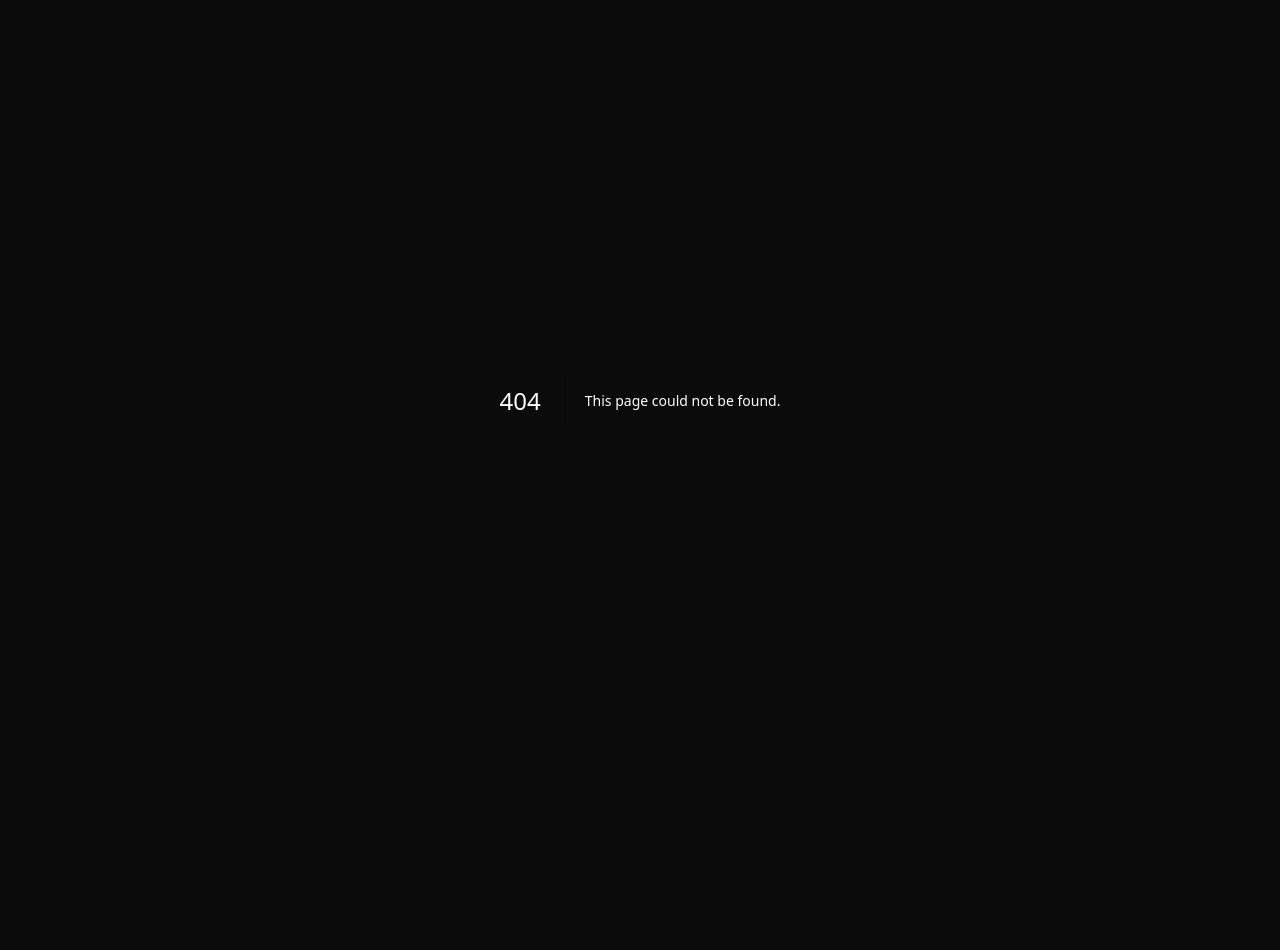
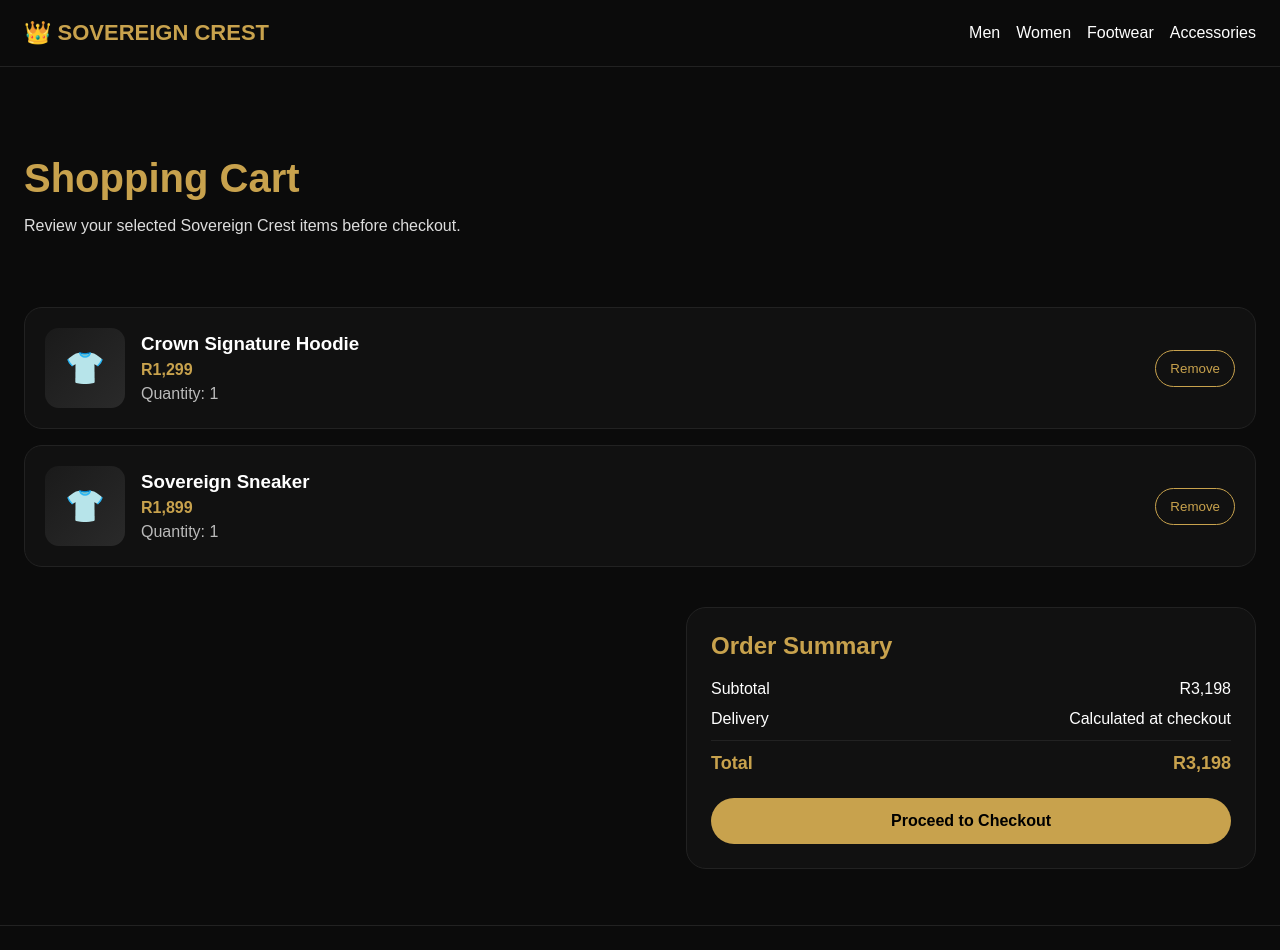
Before and after one commit to Sandile334699/sovereign-crest-store, a Next.js app: page /cart in a window 1280 px wide. Before the commit this address had no page. Shown: the top 950 px of the page. Before the commit the page ends 800 px from the top, so only its background shows below. Built offline with nearby package versions, Linux system fonts and the light colour scheme.

Commit message:
Create CartPage component for shopping cart display
This file contains the CartPage component, which displays items in the shopping cart, including a header, cart items, order summary, and footer.

```diff
--- /dev/null
+++ b/app/cart/page.tsx
@@ -0,0 +1,175 @@
+import Link from 'next/link';
+
+export default function CartPage() {
+  const items = [
+    { name: 'Crown Signature Hoodie', price: 'R1,299', qty: 1 },
+    { name: 'Sovereign Sneaker', price: 'R1,899', qty: 1 },
+  ];
+
+  return (
+    <main style={{ background: '#0B0B0B', color: 'white', minHeight: '100vh', fontFamily: 'Arial' }}>
+      {/* Header */}
+      <header
+        style={{
+          display: 'flex',
+          justifyContent: 'space-between',
+          alignItems: 'center',
+          padding: '20px 24px',
+          borderBottom: '1px solid #222',
+        }}
+      >
+        <Link href="/" style={{ color: '#C8A24D', textDecoration: 'none', fontWeight: 'bold', fontSize: 22 }}>
+          👑 SOVEREIGN CREST
+        </Link>
+
+        <nav style={{ display: 'flex', gap: 16 }}>
+          <Link href="/men" style={{ color: 'white', textDecoration: 'none' }}>Men</Link>
+          <Link href="/women" style={{ color: 'white', textDecoration: 'none' }}>Women</Link>
+          <Link href="/footwear" style={{ color: 'white', textDecoration: 'none' }}>Footwear</Link>
+          <Link href="/accessories" style={{ color: 'white', textDecoration: 'none' }}>Accessories</Link>
+        </nav>
+      </header>
+
+      {/* Title */}
+      <section style={{ padding: '56px 24px' }}>
+        <h1 style={{ color: '#C8A24D', fontSize: 40, marginBottom: 12 }}>
+          Shopping Cart
+        </h1>
+        <p style={{ color: '#ddd' }}>
+          Review your selected Sovereign Crest items before checkout.
+        </p>
+      </section>
+
+      {/* Cart Items */}
+      <section style={{ padding: '0 24px 40px', display: 'grid', gap: 16 }}>
+        {items.map((item) => (
+          <div
+            key={item.name}
+            style={{
+              display: 'flex',
+              justifyContent: 'space-between',
+              alignItems: 'center',
+              background: '#111',
+              border: '1px solid #222',
+              borderRadius: 18,
+              padding: 20,
+              flexWrap: 'wrap',
+              gap: 16,
+            }}
+          >
+            <div style={{ display: 'flex', alignItems: 'center', gap: 16 }}>
+              <div
+                style={{
+                  width: 80,
+                  height: 80,
+                  borderRadius: 14,
+                  background: 'linear-gradient(135deg,#1a1a1a,#2a2a2a)',
+                  display: 'flex',
+                  alignItems: 'center',
+                  justifyContent: 'center',
+                  color: '#C8A24D',
+                  fontSize: 32,
+                }}
+              >
+                👕
+              </div>
+
+              <div>
+                <h3 style={{ margin: 0 }}>{item.name}</h3>
+                <p style={{ margin: '6px 0', color: '#C8A24D', fontWeight: 'bold' }}>
+                  {item.price}
+                </p>
+                <p style={{ margin: 0, color: '#bbb' }}>
+                  Quantity: {item.qty}
+                </p>
+              </div>
+            </div>
+
+            <button
+              style={{
+                background: 'transparent',
+                color: '#C8A24D',
+                border: '1px solid #C8A24D',
+                padding: '10px 14px',
+                borderRadius: 999,
+                cursor: 'pointer',
+              }}
+            >
+              Remove
+            </button>
+          </div>
+        ))}
+      </section>
+
+      {/* Summary */}
+      <section style={{ padding: '0 24px 56px' }}>
+        <div
+          style={{
+            background: '#111',
+            border: '1px solid #222',
+            borderRadius: 20,
+            padding: 24,
+            maxWidth: 520,
+            marginLeft: 'auto',
+          }}
+        >
+          <h2 style={{ color: '#C8A24D', marginTop: 0 }}>Order Summary</h2>
+
+          <div style={{ display: 'flex', justifyContent: 'space-between', marginBottom: 12 }}>
+            <span>Subtotal</span>
+            <span>R3,198</span>
+          </div>
+
+          <div style={{ display: 'flex', justifyContent: 'space-between', marginBottom: 12 }}>
+            <span>Delivery</span>
+            <span>Calculated at checkout</span>
+          </div>
+
+          <div
+            style={{
+              display: 'flex',
+              justifyContent: 'space-between',
+              borderTop: '1px solid #222',
+              paddingTop: 12,
+              fontWeight: 'bold',
+              color: '#C8A24D',
+              fontSize: 18,
+            }}
+          >
+            <span>Total</span>
+            <span>R3,198</span>
+          </div>
+
+          <Link
+            href="/checkout"
+            style={{
+              display: 'block',
+              marginTop: 24,
+              background: '#C8A24D',
+              color: '#000',
+              textAlign: 'center',
+              padding: '14px 18px',
+              borderRadius: 999,
+              textDecoration: 'none',
+              fontWeight: 'bold',
+            }}
+          >
+            Proceed to Checkout
+          </Link>
+        </div>
+      </section>
+
+      {/* Footer */}
+      <footer
+        style={{
+          borderTop: '1px solid #222',
+          padding: '24px',
+          textAlign: 'center',
+          color: '#888',
+        }}
+      >
+        © {new Date().getFullYear()} Sovereign Crest Official
+      </footer>
+    </main>
+  );
+}
```
